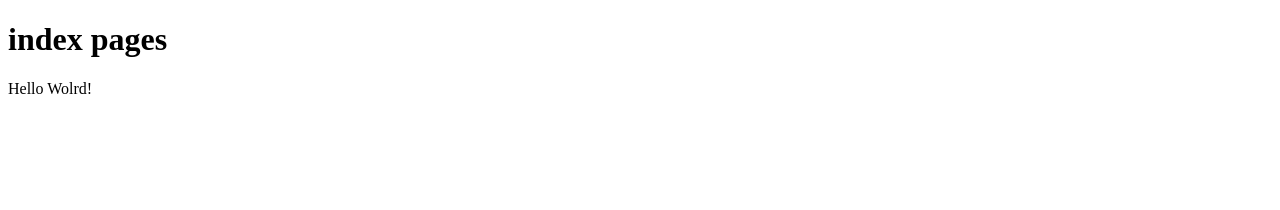
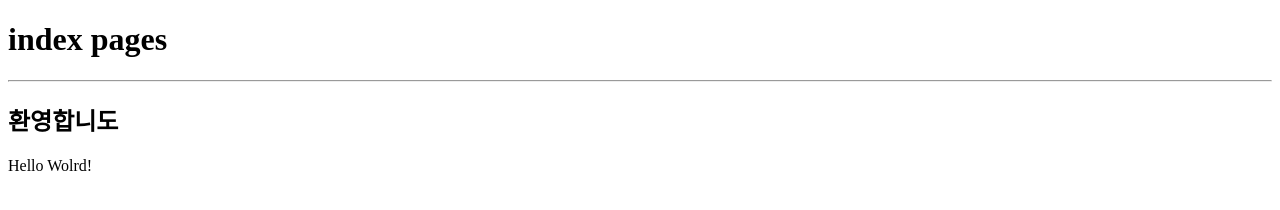
Before and after one commit to SolanaChoi/project, a plain HTML site: page index.html in a window 1280 px wide. Drawn offline with Linux system fonts and the light colour scheme.

Commit message:
refactor index content

```diff
--- /dev/null
+++ b/commom.js
@@ -0,0 +1 @@
+console.log('js파일 실행');
--- a/index.html
+++ b/index.html
@@ -5,8 +5,11 @@
 <meta name="viewport" content="width=device-width, initial-scale=1.0">
 <title>Index Page</title>
 </head>
+
 <body>
     <h1>index pages</h1>
+    <hr>
+    <h2>환영합니도</h2>
     <div>Hello Wolrd!</div>
 </body>
 </html>
```
